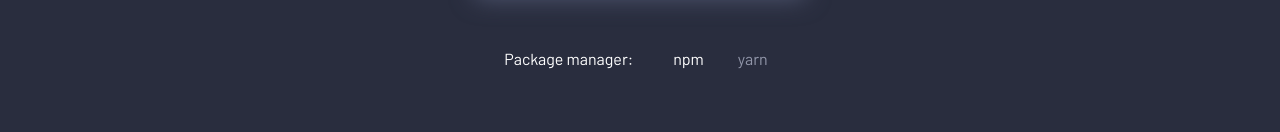
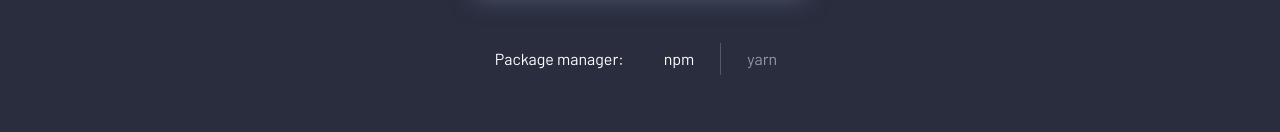
Before and after one commit to minimouli/website, a Next.js app: page / in a window 1280 px wide. Shown: the part 574-706 px from the top of the page. Built offline with nearby package versions, Linux system fonts and the light colour scheme.

Commit message:
refactor: add a vertical line separator

```diff
--- a/src/components/InstallSnippet.tsx
+++ b/src/components/InstallSnippet.tsx
@@ -44,6 +44,8 @@ const InstallSnippet = () => {
                         <span>npm</span>
                     </div>
 
+                    <div className={styles.vl} ></div>
+
                     <div className={`${styles.item} ${selection === 'yarn' ? styles.active : ''}`} onClick={() => select('yarn')} >
                         <span>yarn</span>
                     </div>
--- a/src/styles/InstallSnippet.module.scss
+++ b/src/styles/InstallSnippet.module.scss
@@ -74,16 +74,15 @@
                 font-size: 16px;
                 line-height: 20px;
             }
-        }
 
-        .item.active {
-
-            span {
-                color: var(--text-primary);
+            &.active {
+                span {
+                    color: var(--text-primary);
+                }
             }
         }
 
-        vl {
+        .vl {
             margin: 0;
             border: 0;
             border-left: 1px solid var(--stroke);
```
